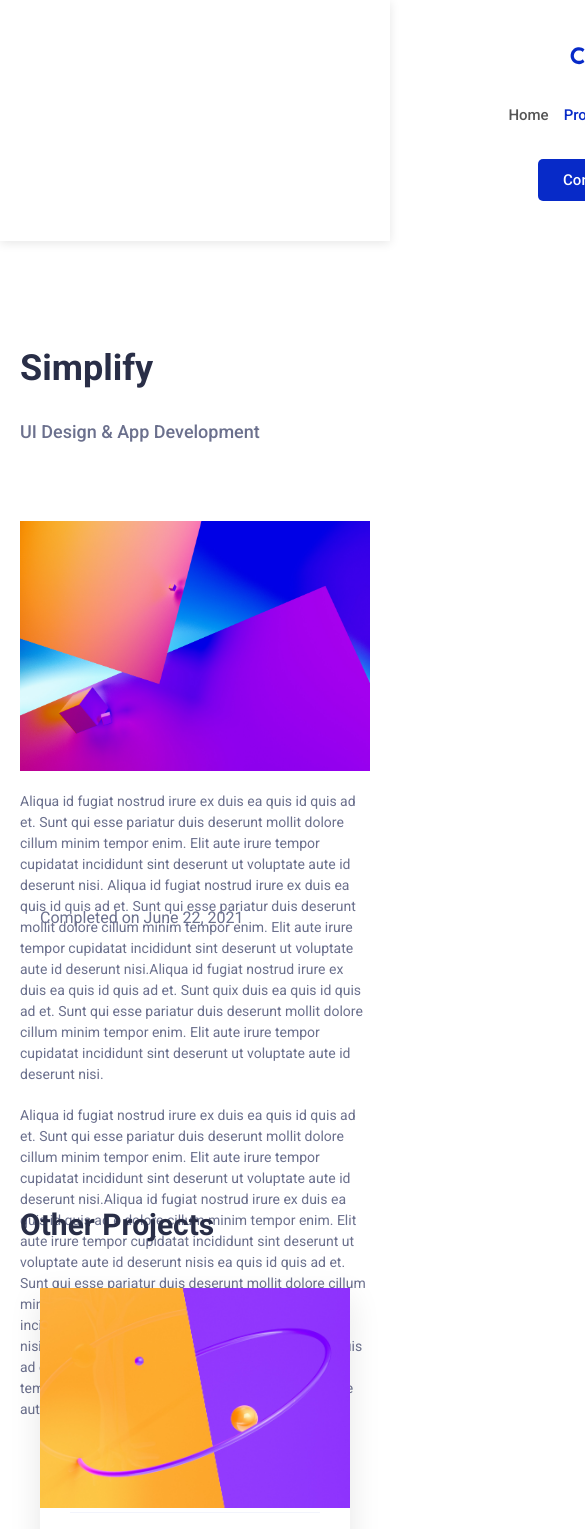
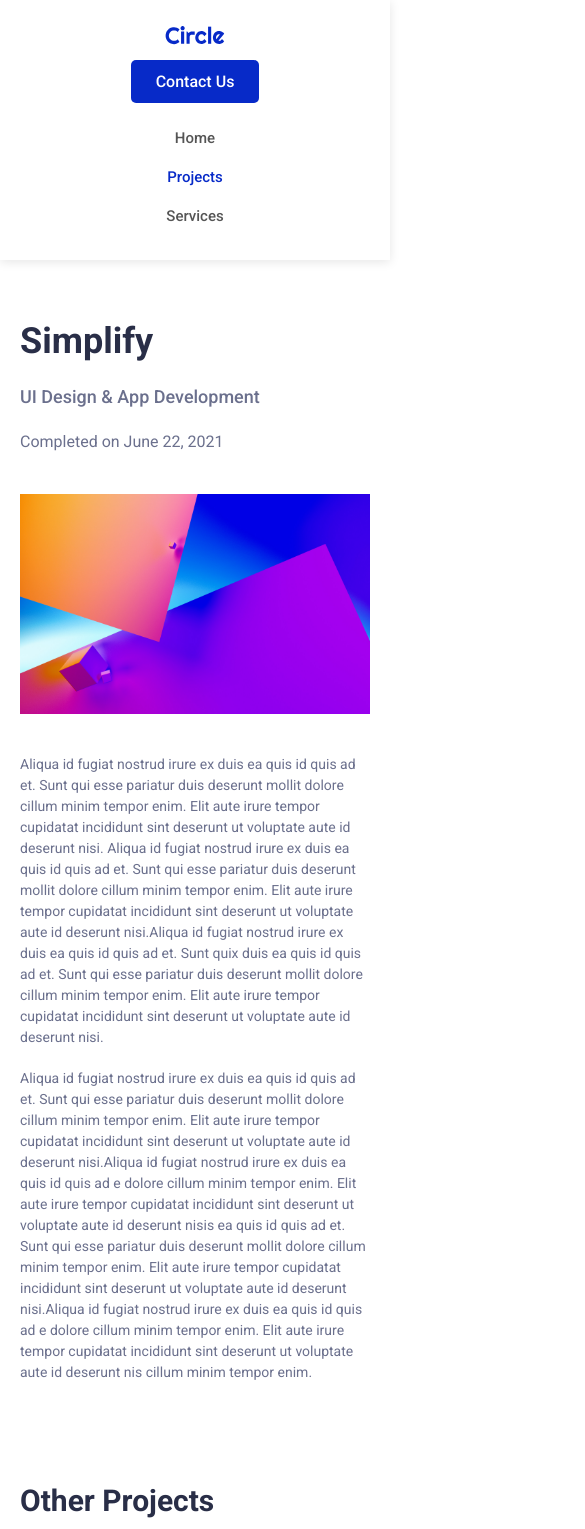
Before and after one commit to SyriusHentschel/Circle-Agency-Website, a plain HTML site: page projects.html in a window 390 px wide. Shown: the top 1529 px of the page, 585 px wide, since content can reach past the window. Drawn offline with Linux system fonts and the light colour scheme.

```diff
--- a/projects.html
+++ b/projects.html
@@ -6,8 +6,10 @@
     <title>Circle - Projects</title>
     <!-- Include Google Fonts for Roboto -->
     <link href="https://fonts.googleapis.com/css2?family=Roboto:wght@400;500;700&display=swap" rel="stylesheet">
+    <link rel="stylesheet" href="styles/styles.css">
     <link rel="stylesheet" href="styles/projects.css">
     <link rel="stylesheet" href="styles/footer.css">
+    <link rel="stylesheet" href="styles/mobile.css">
 </head>
 <body>
     <!-- Header Section -->
@@ -20,6 +22,8 @@
                 </a>
             </div>
 
+            <!-- No hamburger menu to match homepage style -->
+
             <!-- Center: Navigation Menu -->
             <nav id="header-center">
                 <ul>
@@ -31,7 +35,7 @@
 
             <!-- Right: Contact Us Button -->
             <div id="header-right">
-                <a href="contact.html"><button id="contact-btn">Contact Us</button></a>
+                <a href="contact.html" class="contact-button">Contact Us</a>
             </div>
         </div>
     </header>
--- a/styles/contact.css
+++ b/styles/contact.css
@@ -1,6 +1,6 @@
 /* General Reset */
 body {
-    font-family: Arial, sans-serif;
+    font-family: 'Roboto', Arial, sans-serif;
     margin: 0;
     padding: 0;
     box-sizing: border-box;
@@ -18,9 +18,25 @@ header {
 }
 
 /* Active state for Contact Us button */
-#contact-btn.active {
+.contact-button.active {
     background-color: #0056b3;
     box-shadow: 0 4px 8px rgba(0, 0, 0, 0.2);
+}
+
+/* Contact Button */
+.contact-button {
+    display: inline-block;
+    background-color: #072AC8;
+    color: white;
+    padding: 15px 30px;
+    border-radius: 5px;
+    text-decoration: none;
+    font-weight: 500;
+    transition: background-color 0.3s ease;
+}
+
+.contact-button:hover {
+    background-color: #0522a5;
 }
 
 #header-container {
@@ -95,6 +111,7 @@ header {
     margin: 0 auto;
     padding: 20px;
     background: #FFFFFF;
+    box-sizing: border-box; /* Ensure padding is included in width */
 }
 
 #contact-us-section h1 {
@@ -105,6 +122,7 @@ header {
     margin: 40px auto 50px; /* Simplified margin */
     max-width: 1100px; /* Align with footer container */
     padding-left: 20px; /* Add padding instead of absolute positioning */
+    box-sizing: border-box; /* Ensure padding is included in width */
 }
 
 #contact-form {
@@ -114,9 +132,12 @@ header {
     max-width: 1100px; /* Align with footer container */
     margin: 0 auto;
     background: #FFFFFF;
-    padding: 20px;
-    border-radius: 0;
-    /* Removed box-shadow to blend with background */
+    padding: 30px;
+    border-radius: 8px;
+    box-shadow: 0 5px 15px rgba(0, 0, 0, 0.05); /* Subtle shadow for better visibility */
+    transition: all 0.3s ease; /* Smooth transition for any changes */
+    box-sizing: border-box; /* Ensure padding is included in width */
+    width: 100%; /* Ensure form takes full width of container */
 }
 
 .field {
@@ -129,19 +150,21 @@ header {
 
 .field-row {
     display: flex;
-    gap: 60px; /* Increased gap to 60px between the fields */
+    gap: 40px; /* Adjusted gap for better spacing */
     width: 100%;
     flex-wrap: wrap; /* Allow wrapping on smaller screens */
 }
 
 .email-field {
-    width: calc(50% - 30px); /* Adjusted to 50% for more balanced fields */
-    height: 100px; /* Modifiable height value */
+    flex: 1; /* Use flex instead of fixed width for better responsiveness */
+    min-width: 250px; /* Minimum width to prevent too narrow fields */
+    height: auto; /* Auto height for better responsiveness */
 }
 
 .phone-field {
-    width: calc(50% - 30px); /* Adjusted to 50% for more balanced fields */
-    height: 100px; /* Modifiable height value */
+    flex: 1; /* Use flex instead of fixed width for better responsiveness */
+    min-width: 250px; /* Minimum width to prevent too narrow fields */
+    height: auto; /* Auto height for better responsiveness */
     margin-left: 0; /* Remove fixed margin */
 }
 
@@ -181,8 +204,8 @@ header {
 }
 
 #submit-btn {
-    width: 102%; /* Reverted back to original 102% */
-    padding: 20px;
+    width: 100%; /* Changed to 100% for better responsiveness */
+    padding: 15px 20px;
     background: #072AC8;
     color: #FFFFFF;
     font-family: 'Roboto', sans-serif;
@@ -191,10 +214,12 @@ header {
     text-align: center;
     border: none;
     cursor: pointer;
-    border-radius: 0px;
+    border-radius: 5px; /* Added slight border radius for better mobile appearance */
     transition: background-color 0.3s ease;
     height: 60px; /* Modifiable height value */
-    margin-top: 40px; /* Doubled the space between message field and submit button */
+    margin-top: 30px; /* Adjusted space between message field and submit button */
+    box-shadow: 0 4px 8px rgba(7, 42, 200, 0.2); /* Added subtle shadow for better visibility */
+    box-sizing: border-box; /* Ensure padding is included in width */
 }
 
 #submit-btn:hover {
@@ -202,81 +227,7 @@ header {
     /* Keep only the background color change */
 }
 
-/* Footer Section */
-#footer-section {
-    background-color: #FFFFFF;
-    padding: 60px 20px;
-    margin-top: 200px; /* Added 200px space between content and footer */
-}
-
-#footer-container {
-    width: 100%;
-    max-width: 1100px;
-    height: 112px;
-    margin: 30px auto;
-    display: flex;
-    justify-content: space-between;
-    align-items: center;
-}
-
-#footer-content {
-    display: flex;
-    flex-direction: column;
-    justify-content: space-between;
-}
-
-#footer-logo img {
-    width: 98.38px;
-    height: 30px;
-    display: block;
-}
-
-#footer-address {
-    font-family: 'Roboto', sans-serif;
-    font-size: 17px;
-    font-weight: 400;
-    line-height: 150%;
-    color: #6B708D;
-    margin-top: 20px;
-}
-
-/* Links Section */
-#footer-links {
-    display: flex;
-    gap: 40px;
-}
-
-.footer-column {
-    display: flex;
-    flex-direction: column;
-    gap: 20px;
-}
-
-.footer-link {
-    font-family: 'Roboto', sans-serif;
-    font-size: 17px;
-    font-weight: 400;
-    color: #6B708D;
-    cursor: pointer;
-    transition: color 0.3s ease;
-}
-
-.footer-link a {
-    color: #6B708D;
-    text-decoration: none;
-    transition: color 0.3s ease;
-}
-
-.footer-link a.current-page {
-    color: #6B708D;
-    cursor: default;
-    pointer-events: none;
-}
-
-.footer-link:hover,
-.footer-link a:hover {
-    color: #072AC8;
-}
+/* Footer styles moved to footer.css */
 
 /* Responsive Design */
 @media (max-width: 1200px) {
@@ -332,9 +283,50 @@ header {
         font-size: 15px;
     }
 
-    #contact-btn {
+    .contact-button {
         padding: 8px 15px;
         font-size: 15px;
+    }
+}
+
+@media (max-width: 768px) {
+    #contact-us-section {
+        padding: 10px;
+    }
+
+    #contact-form {
+        gap: 10px;
+        padding: 20px;
+    }
+
+    .field-row {
+        flex-direction: column;
+        gap: 20px;
+    }
+
+    .email-field, .phone-field {
+        width: 100%;
+        height: auto;
+    }
+
+    .field {
+        min-height: auto;
+        margin-bottom: 15px;
+    }
+
+    .field label {
+        font-size: 18px;
+        margin-bottom: 8px;
+    }
+
+    .field input, .field textarea {
+        padding: 12px;
+        font-size: 16px;
+    }
+
+    #submit-btn {
+        width: 100%;
+        margin-top: 20px;
     }
 }
 
@@ -349,8 +341,82 @@ header {
         margin: 15px 0;
     }
 
+    #contact-us-section {
+        padding: 10px;
+    }
+
     #contact-us-section h1 {
         font-size: 32px;
         margin: 20px auto 30px;
+        padding-left: 0;
+        text-align: center;
+    }
+
+    #contact-form {
+        padding: 15px 10px;
+        box-shadow: 0 2px 8px rgba(0, 0, 0, 0.05);
+        border-radius: 4px;
+    }
+
+    .field label {
+        font-size: 16px;
+    }
+
+    .field input, .field textarea {
+        padding: 10px;
+        font-size: 15px;
+        height: 45px;
+        width: 100%;
+        box-sizing: border-box;
+    }
+
+    .field textarea {
+        height: 120px;
+    }
+
+    #submit-btn {
+        height: 50px;
+        font-size: 16px;
+        width: 100%;
+        box-sizing: border-box;
     }
 }
+
+/* Extra small devices */
+@media (max-width: 375px) {
+    #contact-us-section h1 {
+        font-size: 28px;
+        margin: 15px auto 25px;
+    }
+
+    #contact-form {
+        padding: 15px 10px;
+        box-shadow: none;
+        width: 100%;
+        box-sizing: border-box;
+    }
+
+    .field label {
+        font-size: 14px;
+    }
+
+    .field input, .field textarea {
+        padding: 8px;
+        font-size: 14px;
+        height: 40px;
+        width: 100%;
+        box-sizing: border-box;
+    }
+
+    .field textarea {
+        height: 100px;
+    }
+
+    #submit-btn {
+        height: 45px;
+        font-size: 15px;
+        margin-top: 20px;
+        width: 100%;
+        box-sizing: border-box;
+    }
+}
--- /dev/null
+++ b/styles/mobile.css
@@ -0,0 +1,117 @@
+/* Mobile Styles for Circle Website */
+
+/* Base Mobile Styles */
+@media screen and (max-width: 992px) {
+    /* Header Fixes */
+    body header {
+        width: 100% !important;
+        display: block !important;
+        position: relative !important;
+        padding: 10px 0 !important;
+        background-color: #FFFFFF !important;
+        box-shadow: 0 2px 10px rgba(0, 0, 0, 0.1) !important;
+        z-index: 100 !important;
+    }
+
+    body #header-container {
+        width: 100% !important;
+        padding: 10px 20px !important;
+        box-sizing: border-box !important;
+        display: flex !important;
+        flex-wrap: wrap !important;
+    }
+
+    body #header-center ul {
+        gap: 15px !important;
+        display: flex !important;
+    }
+}
+
+@media screen and (max-width: 768px) {
+    /* Header Adjustments */
+    body #header-container {
+        flex-wrap: wrap !important;
+        justify-content: center !important;
+    }
+
+    body #header-center {
+        order: 3 !important;
+        width: 100% !important;
+        margin-top: 15px !important;
+    }
+
+    body #header-center ul {
+        flex-wrap: wrap !important;
+        justify-content: center !important;
+        gap: 20px !important;
+    }
+
+    body #header-left, body #header-right {
+        flex: 1 !important;
+    }
+
+    body #header-right {
+        display: flex !important;
+        justify-content: flex-end !important;
+    }
+}
+
+@media screen and (max-width: 576px) {
+    /* Small Mobile Header */
+    body #header-container {
+        flex-direction: column !important;
+        align-items: center !important;
+    }
+
+    body #header-left, body #header-right {
+        width: 100% !important;
+        display: flex !important;
+        justify-content: center !important;
+        margin-bottom: 10px !important;
+    }
+
+    body #header-center {
+        width: 100% !important;
+    }
+
+    body #header-center ul {
+        width: 100% !important;
+        flex-direction: column !important;
+        align-items: center !important;
+        text-align: center !important;
+    }
+
+    body #header-center ul li {
+        width: 100% !important;
+        text-align: center !important;
+    }
+
+    /* Page Specific Fixes */
+    /* 404 Page */
+    .error-container {
+        padding: 60px 15px !important;
+    }
+
+    .error-image {
+        max-width: 90% !important;
+    }
+
+    .error-title {
+        font-size: 24px !important;
+    }
+
+    .error-message {
+        font-size: 16px !important;
+    }
+
+    /* Contact Button - Mobile Adjustments */
+    body .contact-button {
+        display: inline-block !important;
+        padding: 12px 25px !important;
+        background-color: #072AC8 !important;
+        color: white !important;
+        text-decoration: none !important;
+        font-weight: 500 !important;
+        border-radius: 5px !important;
+    }
+}
--- a/styles/projects.css
+++ b/styles/projects.css
@@ -1,5 +1,5 @@
 /* Projects Page Styles */
-@import url('styles.css');
+/* styles.css is now loaded directly in the HTML */
 
 /* Override Styles for Projects Page */
 #footer-copyright {
@@ -17,7 +17,10 @@
 body {
     background-color: #FFFFFF; /* Changed from #F2F4FC to white */
     color: #292E47;
+    overflow-x: hidden;
 }
+
+/* Removed mobile menu styles to match homepage */
 
 /* Header Styles */
 header {
@@ -27,6 +30,7 @@ header {
     top: 0;
     z-index: 100;
     box-shadow: 0 2px 10px rgba(0, 0, 0, 0.1);
+    width: 100%;
 }
 
 #header-container {
@@ -36,11 +40,14 @@ header {
     justify-content: space-between;
     align-items: center;
     padding: 0 20px;
+    position: relative;
 }
 
 #header-left img {
     height: 30px;
 }
+
+/* Hamburger menu removed to match homepage style */
 
 #header-center ul {
     display: flex;
@@ -63,63 +70,53 @@ header {
     color: #072AC8;
 }
 
-#contact-btn {
-    background-color: #072AC8;
-    color: white;
-    border: none;
-    padding: 12px 25px;
-    border-radius: 5px;
-    cursor: pointer;
-    font-weight: 500;
-    transition: background-color 0.3s ease;
-}
+/* Mobile-specific styles moved to mobile.css */
 
-#contact-btn:hover {
-    background-color: #0522a5;
-}
+/* Contact button styles are now in styles.css */
 
 /* Hero Area */
 #hero-area {
     position: relative;
-    width: 1440px;
-    height: 1081px; /* Reduced by 100px */
-    margin: 100px auto 0; /* Added top margin of 100px */
+    width: 100%;
+    max-width: 1440px;
+    height: auto;
+    margin: 80px auto 0;
+    padding: 0 20px;
+    box-sizing: border-box;
 }
 
 .hero-title {
-    position: absolute;
-    width: 530px;
-    height: 70px;
-    left: 170px;
-    top: 6px;
+    position: relative;
+    width: 100%;
+    max-width: 1100px;
+    margin: 0 auto 20px;
     font-family: 'Roboto';
     font-style: normal;
     font-weight: 700;
     font-size: 60px;
-    line-height: auto;
+    line-height: 1.2;
     color: #292E47;
 }
 
 .hero-subtitle {
-    position: absolute;
-    width: 530px;
-    height: 28px;
-    left: 170px;
-    top: 96px;
+    position: relative;
+    width: 100%;
+    max-width: 1100px;
+    margin: 0 auto 20px;
     font-family: 'Roboto';
     font-style: normal;
     font-weight: 500;
     font-size: 24px;
-    line-height: auto;
+    line-height: 1.5;
     color: #6B708D;
 }
 
 .hero-date {
-    position: absolute;
-    width: 255px;
-    height: 30px;
-    left: 1015px;
-    top: 94px;
+    position: relative;
+    width: 100%;
+    max-width: 1100px;
+    margin: 0 auto 40px;
+    text-align: right;
     font-family: 'Roboto';
     font-style: normal;
     font-weight: 400;
@@ -129,11 +126,11 @@ header {
 }
 
 .hero-image {
-    position: absolute;
-    width: 1100px;
+    position: relative;
+    width: 100%;
+    max-width: 1100px;
     height: 458px;
-    left: 170px;
-    top: 212px;
+    margin: 0 auto 40px;
     background-image: url('../images/projects-section/1.jpg');
     background-size: cover;
     background-position: center;
@@ -142,22 +139,21 @@ header {
 }
 
 #hero-area:hover .hero-image {
-    transform: scale(1.05);
+    transform: scale(1.02);
 }
 
 .hero-description {
-    position: absolute;
-    width: 1100px;
-    height: 420px;
-    left: 170px;
-    top: 702px;
+    position: relative;
+    width: 100%;
+    max-width: 1100px;
+    height: auto;
+    margin: 0 auto;
     font-family: 'Roboto';
     font-style: normal;
     font-weight: 400;
     font-size: 16px;
     line-height: 1.5;
     color: #6B708D;
-    overflow: auto;
 }
 
 .hero-description p {
@@ -168,25 +164,27 @@ header {
 #projects-section {
     position: relative;
     z-index: 1;
+    width: 100%;
 }
 
 #projects-section .container {
-    width: 1100px;
-    margin: 0 auto;
-    padding: 0;
+    width: 100%;
+    max-width: 1100px;
+    margin: 80px auto 0;
+    padding: 0 20px;
     position: relative;
+    box-sizing: border-box;
 }
 
 .other-projects-title {
     position: relative;
-    width: 434px;
-    height: 47px;
-    margin: -40px 0 40px; /* Changed from 60px to -40px to raise by 100px */
+    width: 100%;
+    margin: 0 0 40px;
     font-family: 'Roboto';
     font-style: normal;
     font-weight: 700;
     font-size: 40px;
-    line-height: 47px;
+    line-height: 1.2;
     color: #292E47;
 }
 
@@ -194,6 +192,7 @@ header {
     display: grid;
     grid-template-columns: repeat(3, 1fr);
     gap: 40px;
+    width: 100%;
 }
 
 .project-card {
@@ -288,19 +287,23 @@ header {
 /* CTA Section */
 #cta-section {
     position: relative;
-    width: 1320px;
-    height: 500px;
-    margin: 200px auto 0 auto;
+    width: 100%;
+    max-width: 1320px;
+    height: auto;
+    min-height: 500px;
+    margin: 100px auto 0 auto;
     background: #FFC600;
     text-align: center;
+    padding: 60px 20px;
+    box-sizing: border-box;
 }
 
 #cta-container {
-    position: absolute;
-    width: 1100px;
-    height: 227px;
-    left: calc(50% - 1100px / 2);
-    top: 136px;
+    position: relative;
+    width: 100%;
+    max-width: 1100px;
+    height: auto;
+    margin: 0 auto;
     display: flex;
     flex-direction: column;
     justify-content: center;
@@ -381,9 +384,74 @@ header {
 /* All footer styles are now in footer.css */
 
 /* Responsive Styles */
+@media (max-width: 1440px) {
+    #hero-area {
+        width: 100%;
+        height: auto;
+        padding: 50px 20px;
+        margin: 50px auto 0;
+        position: relative;
+    }
+
+    .hero-title, .hero-subtitle, .hero-date {
+        position: relative;
+        left: 0;
+        top: 0;
+        width: 100%;
+        max-width: 1100px;
+        margin: 0 auto 20px;
+    }
+
+    .hero-date {
+        text-align: right;
+        margin-bottom: 40px;
+    }
+
+    .hero-image {
+        position: relative;
+        width: 100%;
+        max-width: 1100px;
+        height: 458px;
+        left: 0;
+        top: 0;
+        margin: 0 auto 40px;
+    }
+
+    .hero-description {
+        position: relative;
+        width: 100%;
+        max-width: 1100px;
+        height: auto;
+        left: 0;
+        top: 0;
+        margin: 0 auto;
+    }
+
+    #projects-section .container {
+        width: 100%;
+        max-width: 1100px;
+        margin: 80px auto 0;
+        padding: 0 20px;
+    }
+
+    #cta-section {
+        width: 100%;
+        max-width: 1320px;
+        margin: 100px auto 0;
+    }
+
+    #cta-container {
+        width: 100%;
+        max-width: 1100px;
+        left: 0;
+        right: 0;
+        margin: 0 auto;
+    }
+}
+
 @media (max-width: 1200px) {
     .projects-container {
-        padding: 0 20px;
+        padding: 0;
     }
 }
 
@@ -396,91 +464,51 @@ header {
     .project-image {
         height: 250px;
     }
-}
-
-@media (max-width: 1440px) {
-    #hero-area {
-        width: 100%;
-    }
 
     .hero-image {
-        width: calc(100% - 340px);
-    }
-
-    .hero-description {
-        width: calc(100% - 340px);
-    }
-
-    .hero-date {
-        left: auto;
-        right: 170px;
-    }
-
-    #projects-section .container {
-        width: calc(100% - 340px);
-        margin-left: 170px;
+        height: 350px;
     }
 }
 
-@media (max-width: 1320px) {
+@media (max-width: 992px) {
+    #cta-section {
+        height: auto;
+        padding: 60px 20px;
+    }
+
     #cta-container {
-        width: 100%;
+        position: relative;
+        top: 0;
+        height: auto;
     }
 }
 
 @media (max-width: 768px) {
-    #header-container {
-        padding: 0 30px;
-    }
+    /* Removed custom mobile header styles to use the ones from mobile.css */
 
-    #header-center ul {
-        gap: 20px;
-    }
-
-    #hero-area {
-        height: 1100px; /* Reduced by 100px */
-    }
-
+    /* Content mobile styles */
     .hero-title {
-        left: 30px;
-        font-size: 48px;
+        font-size: 42px;
     }
 
     .hero-subtitle {
-        left: 30px;
         font-size: 20px;
     }
 
     .hero-date {
-        left: auto;
-        right: 30px;
         font-size: 18px;
     }
 
     .hero-image {
-        left: 30px;
-        width: calc(100% - 60px);
-        height: 350px;
+        height: 300px;
     }
 
     .hero-description {
-        left: 30px;
-        width: calc(100% - 60px);
-        top: 600px;
-        height: auto;
-    }
-
-    #projects-section .container {
-        width: calc(100% - 60px);
-        margin-left: 30px;
+        font-size: 16px;
     }
 
     .other-projects-title {
         font-size: 36px;
-    }
-
-    #projects-grid {
-        margin: 50px auto;
     }
 
     .project-details {
@@ -491,18 +519,21 @@ header {
         font-size: 22px;
     }
 
-    #cta-container {
-        height: 400px;
+    #cta-question {
+        font-size: 32px;
+        width: 100%;
     }
 
-    #cta-question {
-        font-size: 28px;
+    #cta-subtext {
+        font-size: 18px;
+        width: 100%;
     }
 
     #footer-container {
         flex-direction: column;
         gap: 40px;
         padding: 0 30px;
+        align-items: flex-start;
     }
 
     #footer-links {
@@ -512,85 +543,38 @@ header {
 }
 
 @media (max-width: 576px) {
-    #header-container {
-        flex-direction: column;
-        gap: 20px;
-        padding: 20px;
-    }
-
-    #header-center {
-        width: 100%;
-    }
-
-    #header-center ul {
-        gap: 15px;
-        justify-content: center;
-    }
-
-    #header-right {
-        width: 100%;
-        display: flex;
-        justify-content: center;
-    }
-
-    #contact-btn {
-        width: 100%;
-        max-width: 200px;
-    }
-
     #hero-area {
-        height: 900px; /* Reduced by 100px */
+        padding: 30px 20px;
+        margin: 30px auto 0;
     }
 
     .hero-title {
-        left: 20px;
         font-size: 36px;
-        width: 80%;
     }
 
     .hero-subtitle {
-        left: 20px;
-        top: 80px;
         font-size: 18px;
-        width: 80%;
     }
 
     .hero-date {
-        position: relative;
-        left: 20px;
-        top: 130px;
-        right: auto;
         font-size: 16px;
-        width: 80%;
+        text-align: left;
     }
 
     .hero-image {
-        left: 20px;
-        top: 180px;
-        width: calc(100% - 40px);
-        height: 250px;
+        height: 220px;
     }
 
     .hero-description {
-        left: 20px;
-        width: calc(100% - 40px);
-        top: 450px;
-        height: auto;
         font-size: 14px;
     }
 
     #projects-section .container {
-        width: calc(100% - 40px);
-        margin-left: 20px;
+        margin: 50px auto 0;
     }
 
     .other-projects-title {
         font-size: 30px;
-        width: 100%;
-    }
-
-    #projects-grid {
-        margin: 40px auto;
     }
 
     .projects-container {
@@ -619,8 +603,9 @@ header {
         margin-bottom: 15px;
     }
 
-    #cta-container {
-        height: 350px;
+    #cta-section {
+        padding: 40px 20px;
+        margin: 60px auto 0;
     }
 
     #cta-question {
@@ -639,11 +624,12 @@ header {
 
     #email-input, #cta-subscribe-btn {
         width: 100%;
-        border-radius: 0px;
+        height: 60px;
     }
 
     #footer-section {
         padding: 40px 20px;
+        margin-top: 60px;
     }
 
     #footer-links {
@@ -652,12 +638,16 @@ header {
     }
 
     .footer-column {
-        gap: 10px;
+        gap: 20px;
     }
 }
 
 /* Additional responsive adjustments for very small screens */
 @media (max-width: 375px) {
+    .hero-title {
+        font-size: 32px;
+    }
+
     .project-image {
         height: 200px;
     }
```
Also changed, not shown: 1 other file.
